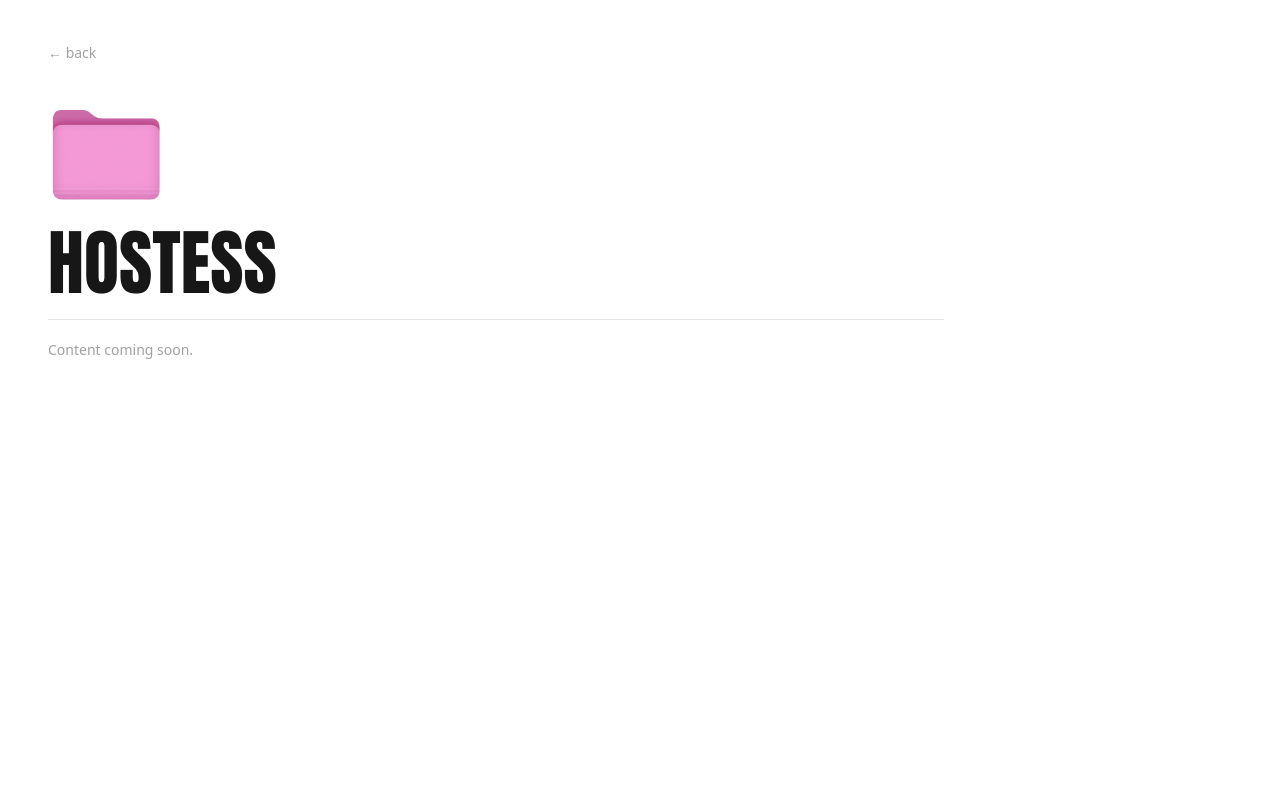
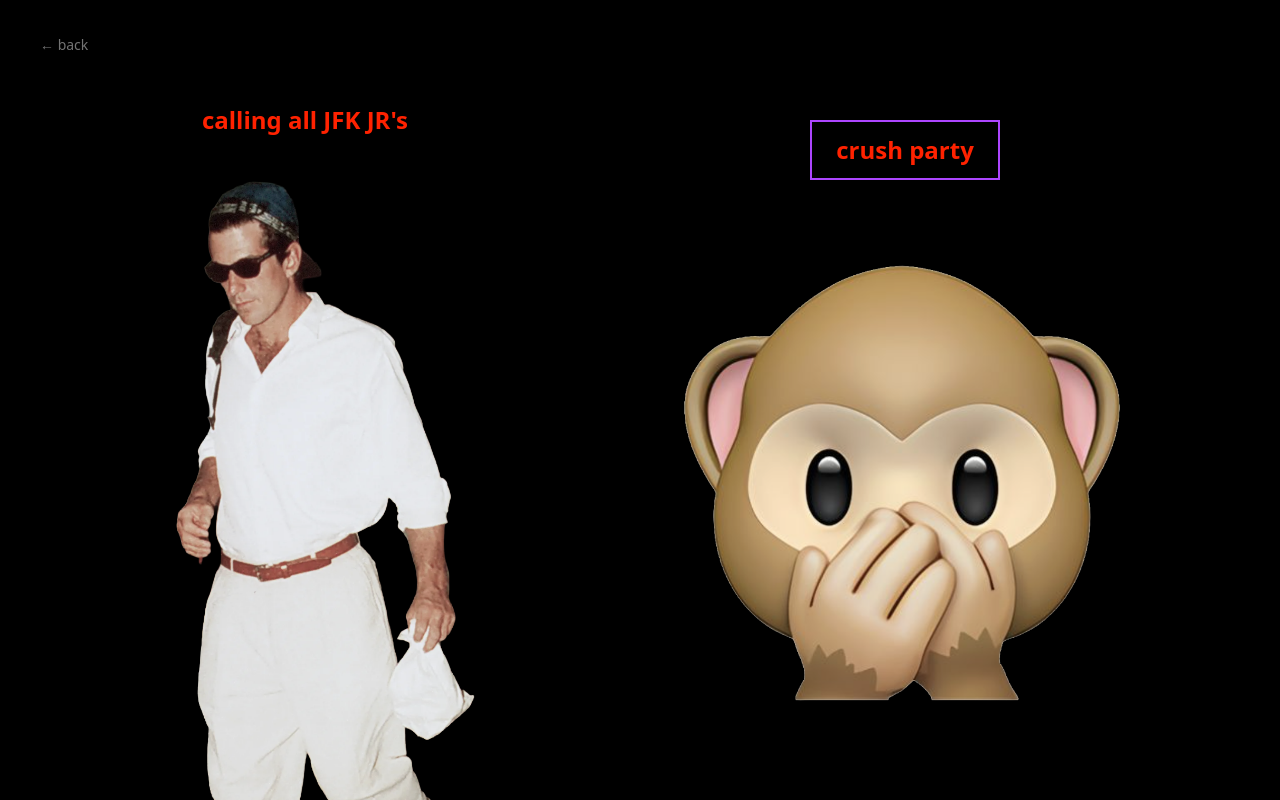
Before and after one commit to paigelm1/portfolio, a Next.js app: page /hostess in a window 1280 px wide. Shown: the top 800 px of the page. Built offline with nearby package versions, Linux system fonts and the light colour scheme; a web font is replaced by a local one.

Commit message:
Build hostess and u speak italian pages

```diff
--- /dev/null
+++ b/src/app/hostess/crush-party/page.tsx
@@ -0,0 +1,18 @@
+import Link from "next/link";
+
+export const metadata = { title: "Crush Party" };
+
+export default function CrushPartyPage() {
+  return (
+    <main className="min-h-screen bg-black text-white px-12 py-10">
+      <Link href="/hostess" className="text-sm text-neutral-500 hover:text-white transition-colors">
+        ← back
+      </Link>
+      <h1 className="text-4xl font-bold mt-10 mb-6" style={{ color: "#ff2200" }}>
+        crush party 🙈
+      </h1>
+      <div className="w-full h-px bg-neutral-800 mb-8" />
+      <p className="text-neutral-400 text-sm">Content coming soon.</p>
+    </main>
+  );
+}
--- /dev/null
+++ b/src/app/hostess/jfk-party/page.tsx
@@ -0,0 +1,18 @@
+import Link from "next/link";
+
+export const metadata = { title: "Calling all JFK JR's" };
+
+export default function JFKPartyPage() {
+  return (
+    <main className="min-h-screen bg-black text-white px-12 py-10">
+      <Link href="/hostess" className="text-sm text-neutral-500 hover:text-white transition-colors">
+        ← back
+      </Link>
+      <h1 className="text-4xl font-bold mt-10 mb-6" style={{ color: "#ff2200" }}>
+        calling all JFK JR&apos;s
+      </h1>
+      <div className="w-full h-px bg-neutral-800 mb-8" />
+      <p className="text-neutral-400 text-sm">Content coming soon.</p>
+    </main>
+  );
+}
--- a/src/app/hostess/page.tsx
+++ b/src/app/hostess/page.tsx
@@ -1,21 +1,44 @@
 import Link from "next/link";
-import FolderIcon from "@/components/FolderIcon";
 
 export const metadata = { title: "Hostess" };
 
 export default function HostessPage() {
   return (
-    <main className="min-h-screen bg-white px-12 py-10">
-      <Link href="/#wyd" className="text-sm text-neutral-400 hover:text-neutral-800 transition-colors">
-        ← back
-      </Link>
-      <div className="mt-10 flex flex-col items-start gap-5 max-w-4xl">
-        <FolderIcon size={120} />
-        <h1 className="font-anton text-[72px] leading-none uppercase text-neutral-900">
-          Hostess
-        </h1>
-        <div className="w-full h-px bg-neutral-200" />
-        <p className="text-neutral-400 text-sm">Content coming soon.</p>
+    <main className="min-h-screen bg-black text-white relative overflow-hidden">
+      <div className="px-10 pt-8">
+        <Link href="/#wyd" className="text-sm text-neutral-500 hover:text-white transition-colors">
+          ← back
+        </Link>
+      </div>
+
+      <div className="flex items-start justify-around pt-12 px-10">
+
+        {/* Left — JFK party */}
+        <a href="https://universe.byu.edu/metro/byu-student-hosts-jfk-jr-celebrity-look-alike-contest-in-salt-lake-city" target="_blank" rel="noopener noreferrer" className="flex flex-col items-center group">
+          <p className="text-[#ff2200] text-2xl font-bold mb-4 text-center">
+            calling all JFK JR&apos;s
+          </p>
+          {/* eslint-disable-next-line @next/next/no-img-element */}
+          <img
+            src="/hostess/jfk-photo.png"
+            alt="Calling all JFK JRs"
+            className="w-[420px] group-hover:opacity-80 transition-opacity"
+          />
+        </a>
+
+        {/* Right — Crush party */}
+        <Link href="/hostess/crush-party" className="flex flex-col items-center gap-8 pt-4 group">
+          <div className="border-2 border-purple-500 px-6 py-3">
+            <span className="text-[#ff2200] text-2xl font-bold">crush party</span>
+          </div>
+          {/* eslint-disable-next-line @next/next/no-img-element */}
+          <img
+            src="/hostess/monkey.png"
+            alt="Crush party"
+            className="w-[560px] group-hover:opacity-80 transition-opacity"
+          />
+        </Link>
+
       </div>
     </main>
   );
```
Also changed, not shown: public/hostess/jfk-photo.png (added), public/hostess/monkey.png (added).
